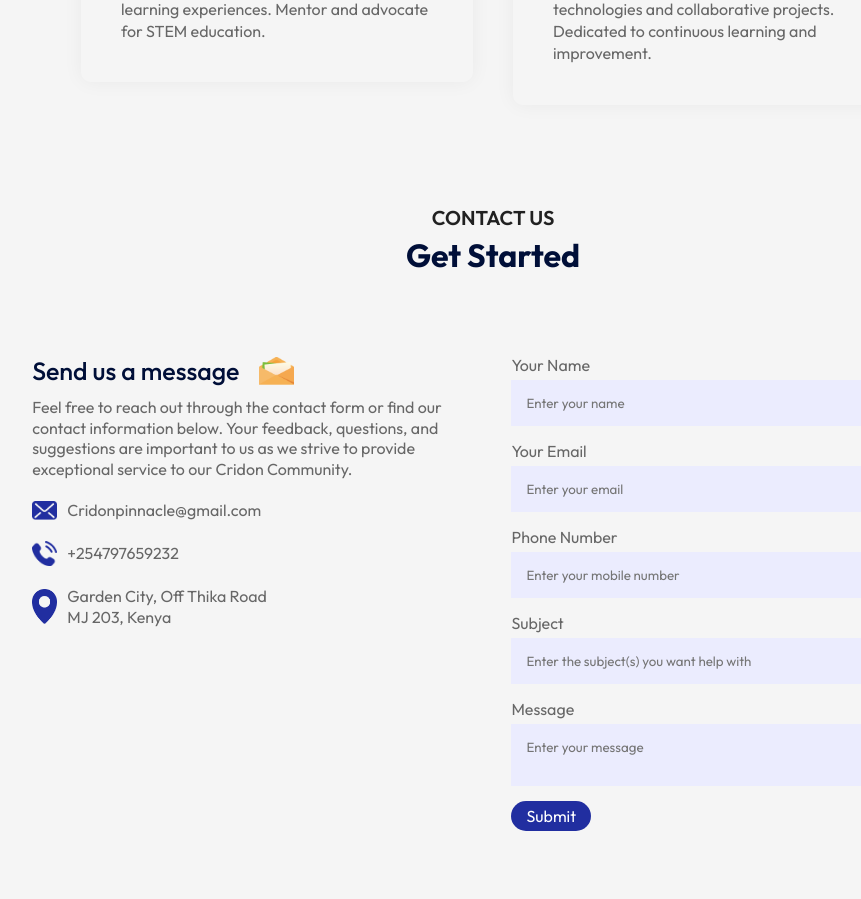
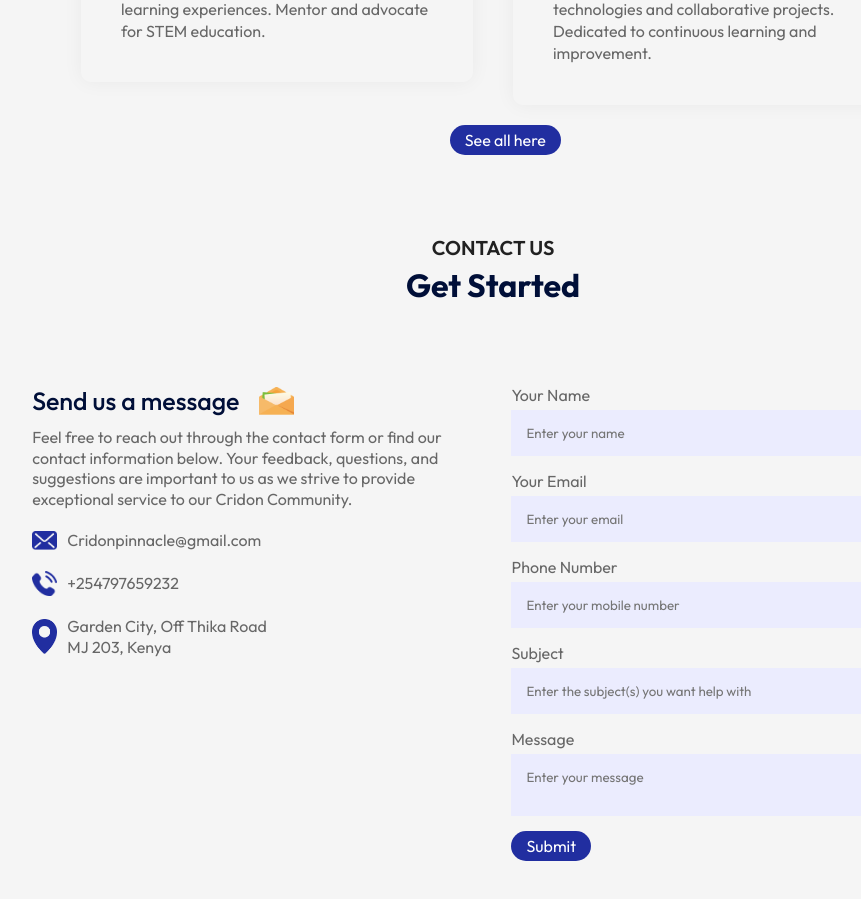
Before and after one commit to CalmaxBenard/cridon-pinnacle, a React (Create React App) app: page / in a window 1280 px wide. Shown: the part 3040-3939 px from the top of the page, without its empty margins (147-1008 px from the left). Built offline with nearby package versions, Linux system fonts and the light colour scheme.

Commit message:
add see all button

```diff
--- a/src/Components/Tuitors/Tuitors.css
+++ b/src/Components/Tuitors/Tuitors.css
@@ -64,6 +64,10 @@
     color: #212EA0;
 }
 
+.tuitors button {
+    margin-left: 45%;
+}
+
 /* ---------------media query----------- */
 @media (max-width: 800px) {
     .tuitors {
--- a/src/Components/Tuitors/Tuitors.js
+++ b/src/Components/Tuitors/Tuitors.js
@@ -98,6 +98,7 @@ const Tuitors = () => {
                 </li>
             </ul>
         </div>
+        <button className='btn dark-btn'>See all here</button>
     </div>
   )
 }
```
